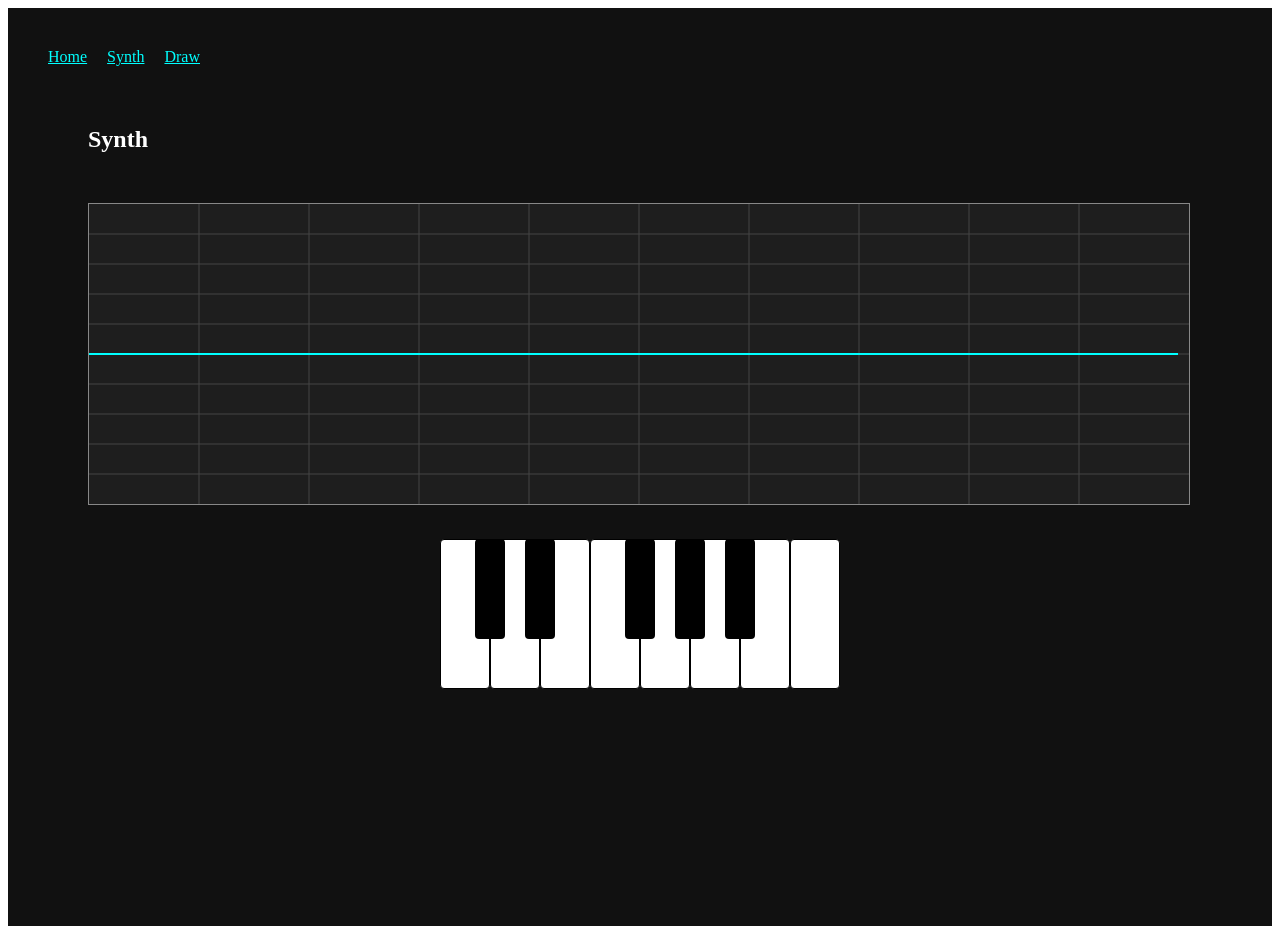
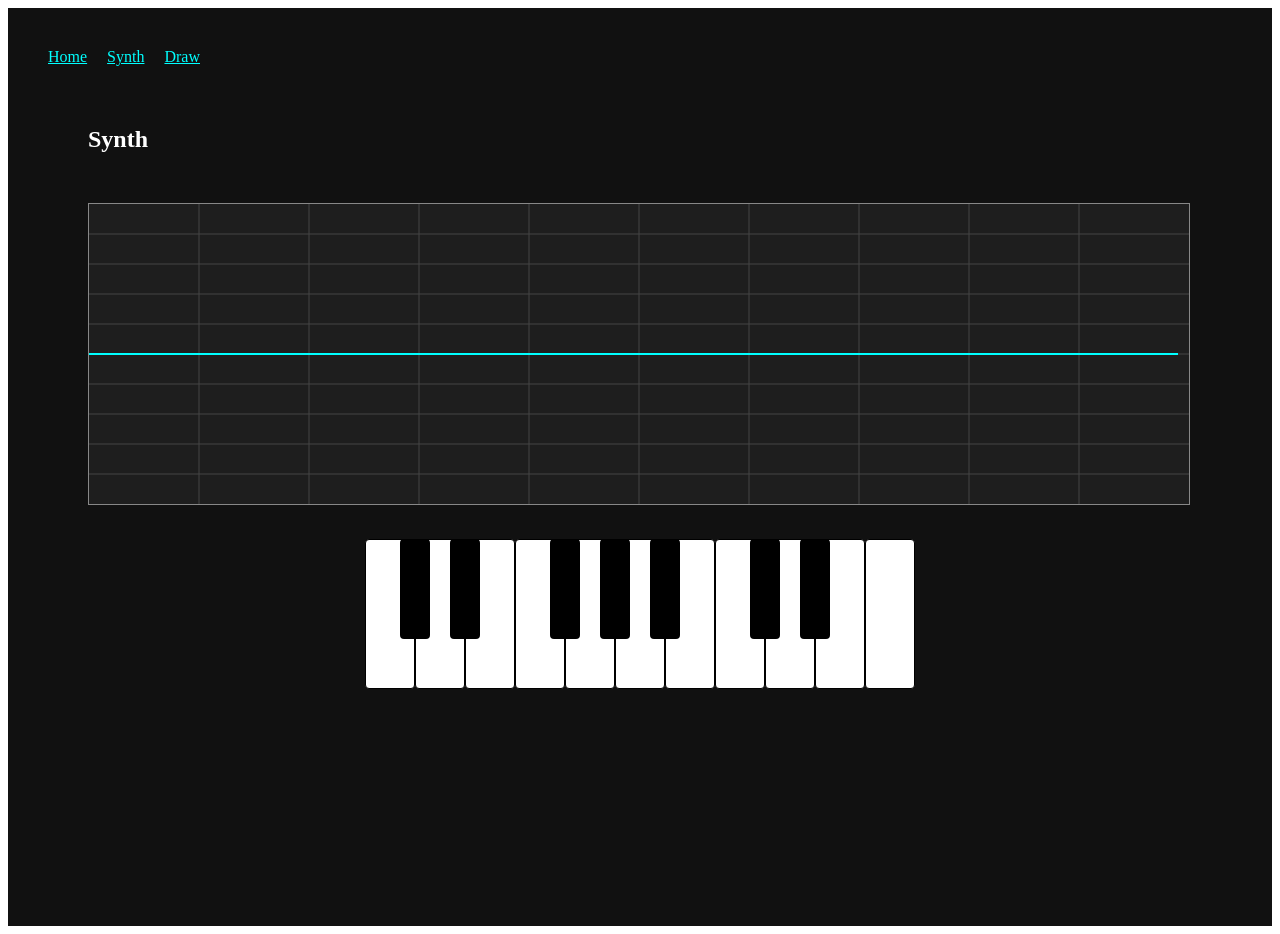
Before and after one commit to luwil/FormaVox, a React (Vite) app: page /synth in a window 1280 px wide. Built offline with nearby package versions, Linux system fonts and the light colour scheme.

Commit message:
Add more key range

```diff
--- a/src/components/Keyboard.jsx
+++ b/src/components/Keyboard.jsx
@@ -3,23 +3,45 @@ import { useRef } from "react";
 export default function Keyboard({ engine, noteMap, keysDown, setKeysDown }) {
   const isMouseDown = useRef(false);
 
+  // --- layout constants ---
+  const WHITE_KEY_WIDTH = 50;
+  const WHITE_KEY_HEIGHT = 150;
+  const BLACK_KEY_WIDTH = 30;
+  const BLACK_KEY_HEIGHT = 100;
+
+  // Ordered keys (2 octaves)
   const KEY_ORDER = [
-    "KeyA",
-    "KeyW",
-    "KeyS",
-    "KeyE",
-    "KeyD",
-    "KeyF",
-    "KeyT",
-    "KeyG",
-    "KeyY",
-    "KeyH",
-    "KeyU",
-    "KeyJ",
-    "KeyK",
+    // Octave 4
+    "KeyA", // C
+    "KeyW", // C#
+    "KeyS", // D
+    "KeyE", // D#
+    "KeyD", // E
+    "KeyF", // F
+    "KeyT", // F#
+    "KeyG", // G
+    "KeyY", // G#
+    "KeyH", // A
+    "KeyU", // A#
+    "KeyJ", // B
+    "KeyK", // C
+
+    // Octave 5
+    "KeyO", // C#
+    "KeyL", // D
+    "KeyP", // D#
+    "Semicolon", // E
+    "Quote", // F
   ];
-  const BLACK_KEYS = ["KeyW", "KeyE", "KeyT", "KeyY", "KeyU"];
 
+  const BLACK_KEYS = ["KeyW", "KeyE", "KeyT", "KeyY", "KeyU", "KeyO", "KeyP"];
+
+  // derive white keys in order
+  const WHITE_KEYS = KEY_ORDER.filter((k) => !BLACK_KEYS.includes(k));
+
+  const keyboardWidth = WHITE_KEYS.length * WHITE_KEY_WIDTH;
+
+  // --- audio helpers ---
   const playKey = (code) => {
     if (keysDown[code]) return;
     const freq = noteMap[code];
@@ -37,6 +59,7 @@ export default function Keyboard({ engine, noteMap, keysDown, setKeysDown }) {
     setKeysDown((prev) => ({ ...prev, [code]: false }));
   };
 
+  // --- mouse handling ---
   const handleMouseDown = (code) => {
     isMouseDown.current = true;
     playKey(code);
@@ -59,8 +82,9 @@ export default function Keyboard({ engine, noteMap, keysDown, setKeysDown }) {
     <div
       style={{
         position: "relative",
-        width: 400,
-        height: 150,
+        width: keyboardWidth,
+        height: WHITE_KEY_HEIGHT,
+        margin: "0 auto",
         userSelect: "none",
       }}
       onMouseUp={() => {
@@ -68,7 +92,7 @@ export default function Keyboard({ engine, noteMap, keysDown, setKeysDown }) {
       }}
     >
       {/* White keys */}
-      {KEY_ORDER.filter((k) => !BLACK_KEYS.includes(k)).map((code, idx) => (
+      {WHITE_KEYS.map((code, idx) => (
         <div
           key={code}
           onMouseDown={() => handleMouseDown(code)}
@@ -77,23 +101,27 @@ export default function Keyboard({ engine, noteMap, keysDown, setKeysDown }) {
           onMouseEnter={() => handleMouseEnter(code)}
           style={{
             position: "absolute",
-            left: idx * 50,
-            width: 50,
-            height: 150,
+            left: idx * WHITE_KEY_WIDTH,
+            width: WHITE_KEY_WIDTH,
+            height: WHITE_KEY_HEIGHT,
             background: keysDown[code] ? "#ccc" : "white",
             border: "1px solid black",
             borderRadius: 4,
             zIndex: 1,
             boxSizing: "border-box",
-            userSelect: "none",
           }}
         />
       ))}
 
       {/* Black keys */}
-      {BLACK_KEYS.map((code, idx) => {
-        let leftOffset = 50 * idx + 35;
-        if (idx >= 2) leftOffset += 50;
+      {KEY_ORDER.map((code, idx) => {
+        if (!BLACK_KEYS.includes(code)) return null;
+
+        // count how many white keys come before this key
+        const whiteIndex = KEY_ORDER.slice(0, idx).filter(
+          (k) => !BLACK_KEYS.includes(k)
+        ).length;
+
         return (
           <div
             key={code}
@@ -103,14 +131,12 @@ export default function Keyboard({ engine, noteMap, keysDown, setKeysDown }) {
             onMouseEnter={() => handleMouseEnter(code)}
             style={{
               position: "absolute",
-              left: leftOffset,
-              width: 30,
-              height: 100,
+              left: whiteIndex * WHITE_KEY_WIDTH - BLACK_KEY_WIDTH / 2,
+              width: BLACK_KEY_WIDTH,
+              height: BLACK_KEY_HEIGHT,
               background: keysDown[code] ? "#555" : "black",
               borderRadius: 4,
               zIndex: 2,
-              boxSizing: "border-box",
-              userSelect: "none",
             }}
           />
         );
--- a/src/pages/Synth.jsx
+++ b/src/pages/Synth.jsx
@@ -4,19 +4,26 @@ import Keyboard from "../components/Keyboard";
 
 export default function Synth({ engine }) {
   const NOTE_MAP = {
-    KeyA: 261.63,
-    KeyW: 277.18,
-    KeyS: 293.66,
-    KeyE: 311.13,
-    KeyD: 329.63,
-    KeyF: 349.23,
-    KeyT: 369.99,
-    KeyG: 392.0,
-    KeyY: 415.3,
-    KeyH: 440.0,
-    KeyU: 466.16,
-    KeyJ: 493.88,
-    KeyK: 523.25,
+    KeyA: 261.63, // C4
+    KeyW: 277.18, // C#4
+    KeyS: 293.66, // D4
+    KeyE: 311.13, // D#4
+    KeyD: 329.63, // E4
+    KeyF: 349.23, // F4
+    KeyT: 369.99, // F#4
+    KeyG: 392.0, // G4
+    KeyY: 415.3, // G#4
+    KeyH: 440.0, // A4
+    KeyU: 466.16, // A#4
+    KeyJ: 493.88, // B4
+    KeyK: 523.25, // C5
+
+    // New octave keys
+    KeyO: 554.37, // C#5
+    KeyL: 587.33, // D5
+    KeyP: 622.25, // D#5
+    Semicolon: 659.25, // E5
+    Quote: 698.46, // F5
   };
 
   // centralize pressed keys state
```
